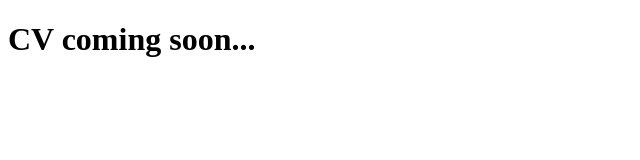
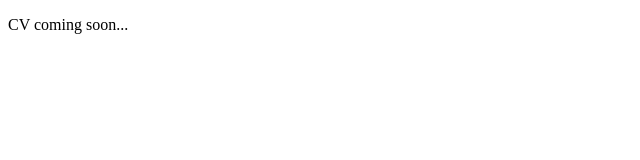
Before and after one commit to sadrozzy/rsschool-cv, a plain HTML site: page index.html in a window 1280 px wide. Shown: the whole page, without its empty margins (0-640 px from the left). Drawn offline with Linux system fonts and the light colour scheme.

Commit message:
fix: bags

```diff
--- a/index.html
+++ b/index.html
@@ -7,6 +7,6 @@
     <title>CV coming soon...</title>
 </head>
 <body>
-    <h1>CV coming soon...</h1>
+    <p>CV coming soon...</p>
 </body>
 </html>
--- a/style.css
+++ b/style.css
@@ -1,4 +1,10 @@
 html, body{
     padding: 0;
     margin: 0;
+    text-align: center;
 }
+
+p{
+    color: black;
+    font-size: larger;
+}
```
Also changed, not shown: 1 other file.
